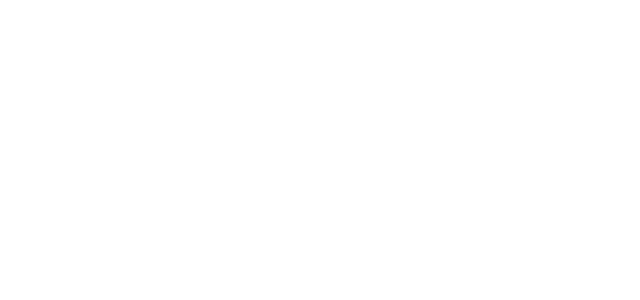
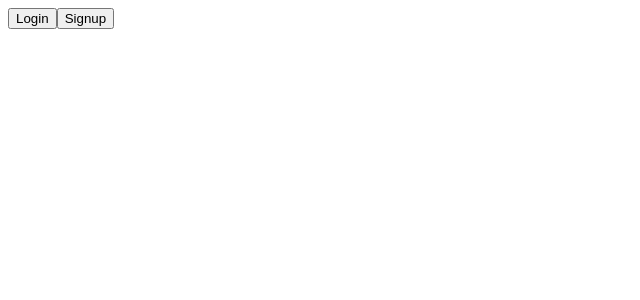
Before and after one commit to LILWill13/Juno, a React (Create React App) app in the folder Client/: page / in a window 1280 px wide. Shown: the top 300 px of the page, without its empty margins (0-640 px from the left). Built offline with nearby package versions, Linux system fonts and the light colour scheme.

Commit message:
simple navbar

```diff
--- a/Client/src/components/login.js
+++ b/Client/src/components/login.js
@@ -25,6 +25,7 @@
         if(data.user){
             localStorage.setItem('token', data.token)
             alert('login successful')
+            window.location.assign('/')
         } else {
             alert('please check username and password')
         }
--- a/Client/src/components/navbar.js
+++ b/Client/src/components/navbar.js
@@ -7,7 +7,16 @@
 export default function Navbar() {
     return (
         <div  className="NavbarContainer">
-
+             <div className="navbarLinks">
+                    { auth.loggedIn() ? (
+                    <button onClick={auth.logout} className="navbarLink">Logout</button>
+                    ) : (
+                    <>
+                    <Link to="/login"><button className="navbarLink" >Login</button></Link>
+                    <Link to="/signup"><button className="navbarLink">Signup</button></Link>
+                    </>
+                    )}
+                 </div>
         </div>
     );
 }
--- a/Client/src/components/regiester.js
+++ b/Client/src/components/regiester.js
@@ -37,6 +37,7 @@
         if(data.status === 200) {
           localStorage.setItem('token', data.token)
           alert('User signed up successfully')
+          window.location.assign('/')
         } else {
           alert('User not signed up successfully, please try again')
         }
--- a/Client/src/utils/auth.js
+++ b/Client/src/utils/auth.js
@@ -5,6 +5,18 @@
   loggedIn() {
     const token = localStorage.getItem('token');
     return !!token && !this.isTokenExpired(token);
+  }
+
+   // check if token is expired
+   isTokenExpired(token) {
+    try {
+      const decoded = decode(token);
+      if (decoded.exp < Date.now() / 1000) {
+        return true;
+      } else return false;
+    } catch (err) {
+      return false;
+    }
   }
 
   // logs user out
```
